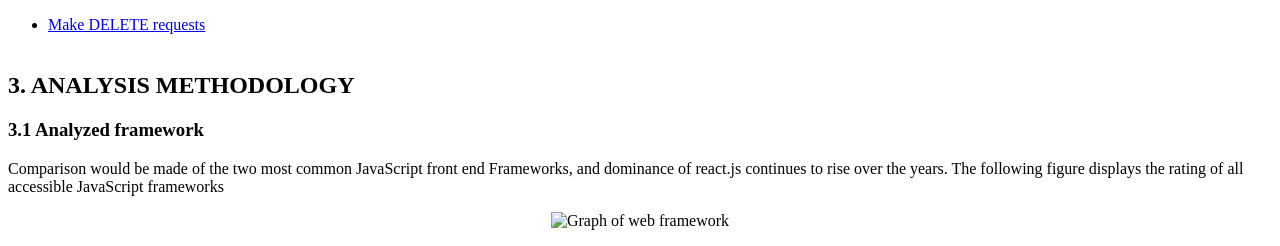
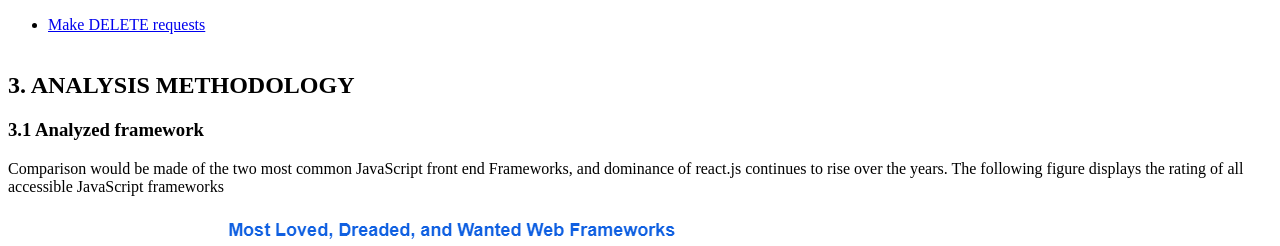
Before and after one commit to tharundusa/my-first-static-web-app, a website: page src/index.html in a window 1280 px wide. Shown: the part 1041-1287 px from the top of the page. Drawn offline with Linux system fonts and the light colour scheme; files whose address does not match are found by name.

Commit message:
Update index.html
adding images

```diff
--- a/src/index.html
+++ b/src/index.html
@@ -95,7 +95,7 @@
             <h3>3.1 Analyzed framework</h3>
             <p>Comparison would be made of the two most common JavaScript front end Frameworks, and dominance of react.js continues to rise over the years. The following figure displays the rating of all accessible JavaScript frameworks
             </p>
-            <center><img src="images/Fig1.png" alt="Graph of web framework"></center>
+            <center><img src="Fig1.png" alt="Graph of web framework"></center>
         </div>
         <div>
             <h3>3.2 React VS Angular</h3>
```
